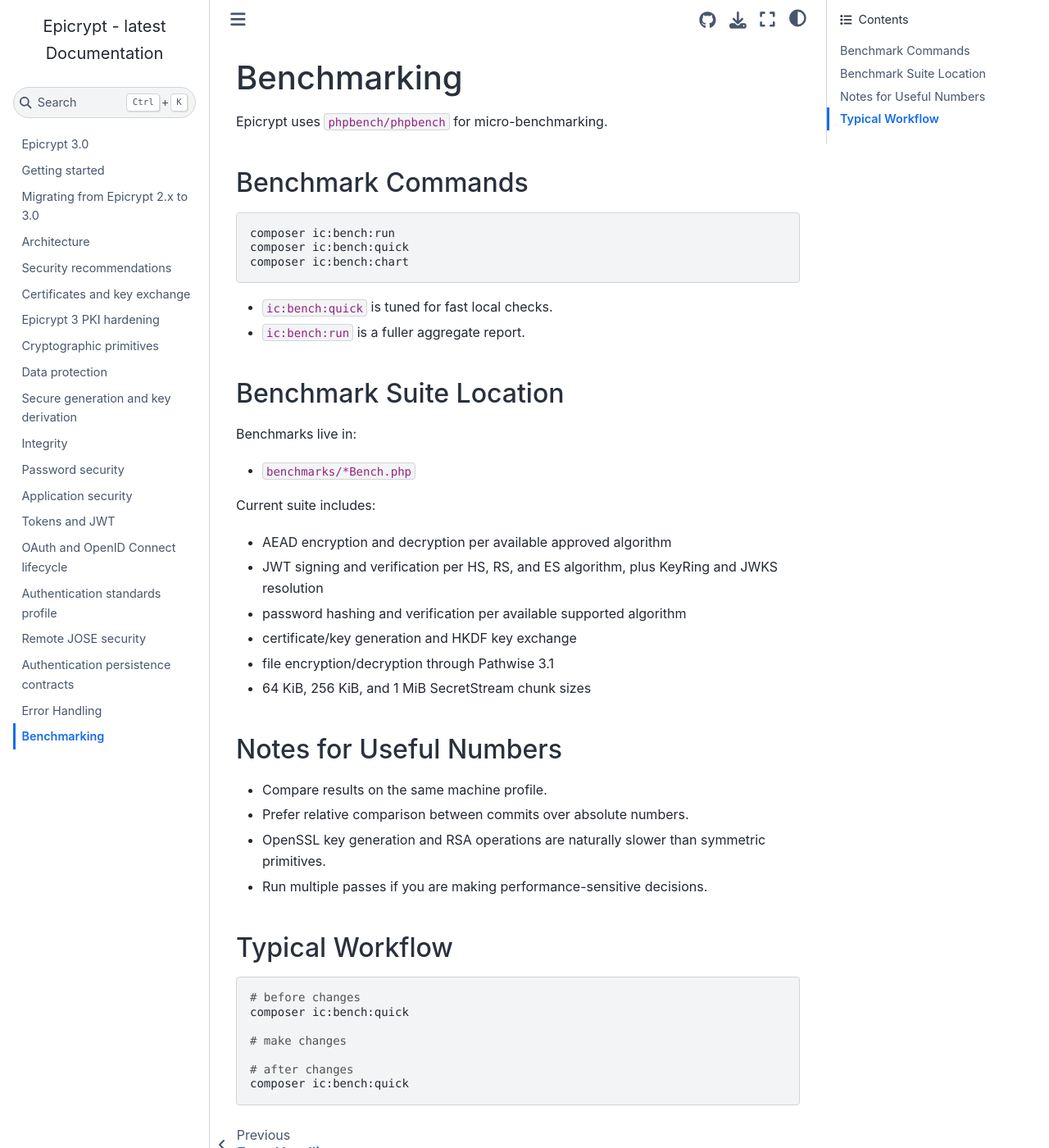
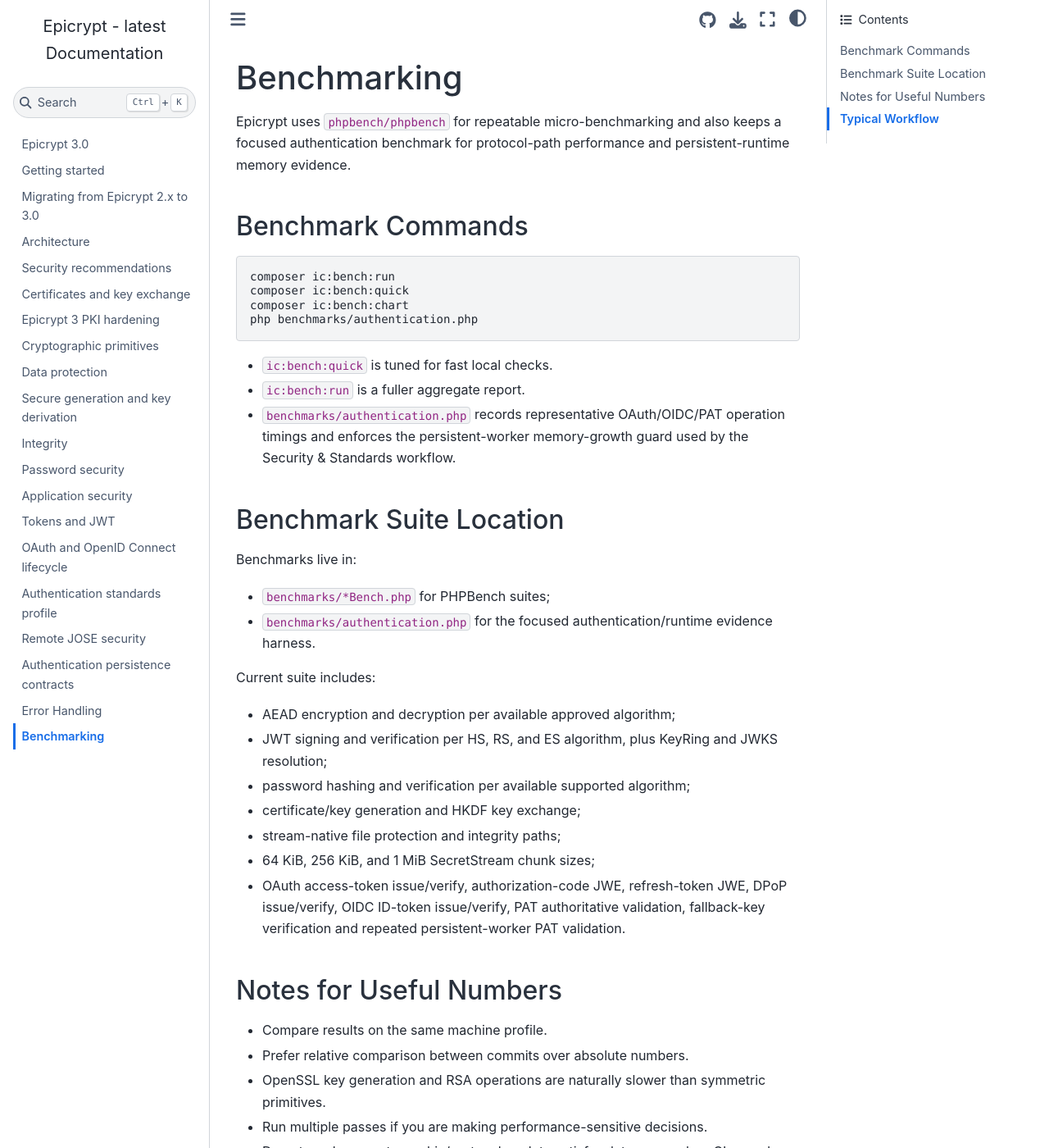
Before and after one commit to infocyph/Epicrypt, a Sphinx documentation site: the page built from docs/benchmarking.rst, in a window 1280 px wide and 1400 px high. Shown: the whole window at 82% size. Built offline with Sphinx 7.4.7 and the Sphinx Book theme 1.1.4, drawn with Linux system fonts in a browser that asks for light colours; some of the changed text lies outside the part shown.

Commit message:
docs: align benchmarks with Epicrypt 3 runtime evidence

```diff
--- a/docs/benchmarking.rst
+++ b/docs/benchmarking.rst
@@ -1,7 +1,9 @@
 Benchmarking
 ============
 
-Epicrypt uses ``phpbench/phpbench`` for micro-benchmarking.
+Epicrypt uses ``phpbench/phpbench`` for repeatable micro-benchmarking and also
+keeps a focused authentication benchmark for protocol-path performance and
+persistent-runtime memory evidence.
 
 Benchmark Commands
 ------------------
@@ -11,33 +13,47 @@
    composer ic:bench:run
    composer ic:bench:quick
    composer ic:bench:chart
+   php benchmarks/authentication.php
 
 - ``ic:bench:quick`` is tuned for fast local checks.
 - ``ic:bench:run`` is a fuller aggregate report.
+- ``benchmarks/authentication.php`` records representative OAuth/OIDC/PAT
+  operation timings and enforces the persistent-worker memory-growth guard used
+  by the Security & Standards workflow.
 
 Benchmark Suite Location
 ------------------------
 
 Benchmarks live in:
 
-- ``benchmarks/*Bench.php``
+- ``benchmarks/*Bench.php`` for PHPBench suites;
+- ``benchmarks/authentication.php`` for the focused authentication/runtime
+  evidence harness.
 
 Current suite includes:
 
-- AEAD encryption and decryption per available approved algorithm
-- JWT signing and verification per HS, RS, and ES algorithm, plus KeyRing and JWKS resolution
-- password hashing and verification per available supported algorithm
-- certificate/key generation and HKDF key exchange
-- file encryption/decryption through Pathwise 3.1
-- 64 KiB, 256 KiB, and 1 MiB SecretStream chunk sizes
+- AEAD encryption and decryption per available approved algorithm;
+- JWT signing and verification per HS, RS, and ES algorithm, plus KeyRing and
+  JWKS resolution;
+- password hashing and verification per available supported algorithm;
+- certificate/key generation and HKDF key exchange;
+- stream-native file protection and integrity paths;
+- 64 KiB, 256 KiB, and 1 MiB SecretStream chunk sizes;
+- OAuth access-token issue/verify, authorization-code JWE, refresh-token JWE,
+  DPoP issue/verify, OIDC ID-token issue/verify, PAT authoritative validation,
+  fallback-key verification and repeated persistent-worker PAT validation.
 
 Notes for Useful Numbers
 ------------------------
 
 - Compare results on the same machine profile.
 - Prefer relative comparison between commits over absolute numbers.
-- OpenSSL key generation and RSA operations are naturally slower than symmetric primitives.
+- OpenSSL key generation and RSA operations are naturally slower than symmetric
+  primitives.
 - Run multiple passes if you are making performance-sensitive decisions.
+- Do not weaken cryptographic/protocol work to satisfy a latency number. CI
+  records authentication latency as evidence; only the bounded persistent-worker
+  memory-growth guard is a hard performance gate.
 
 Typical Workflow
 ----------------
@@ -46,8 +62,10 @@
 
    # before changes
    composer ic:bench:quick
+   php benchmarks/authentication.php
 
    # make changes
 
    # after changes
    composer ic:bench:quick
+   php benchmarks/authentication.php
```
